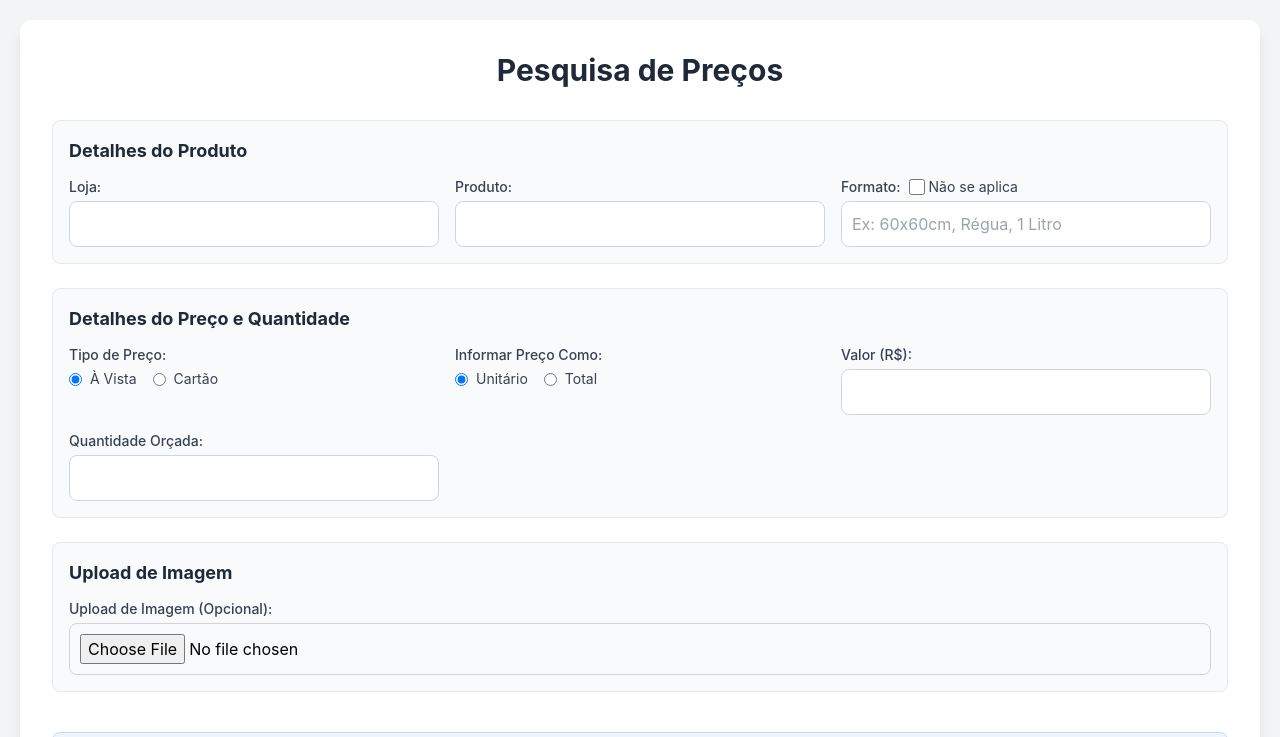
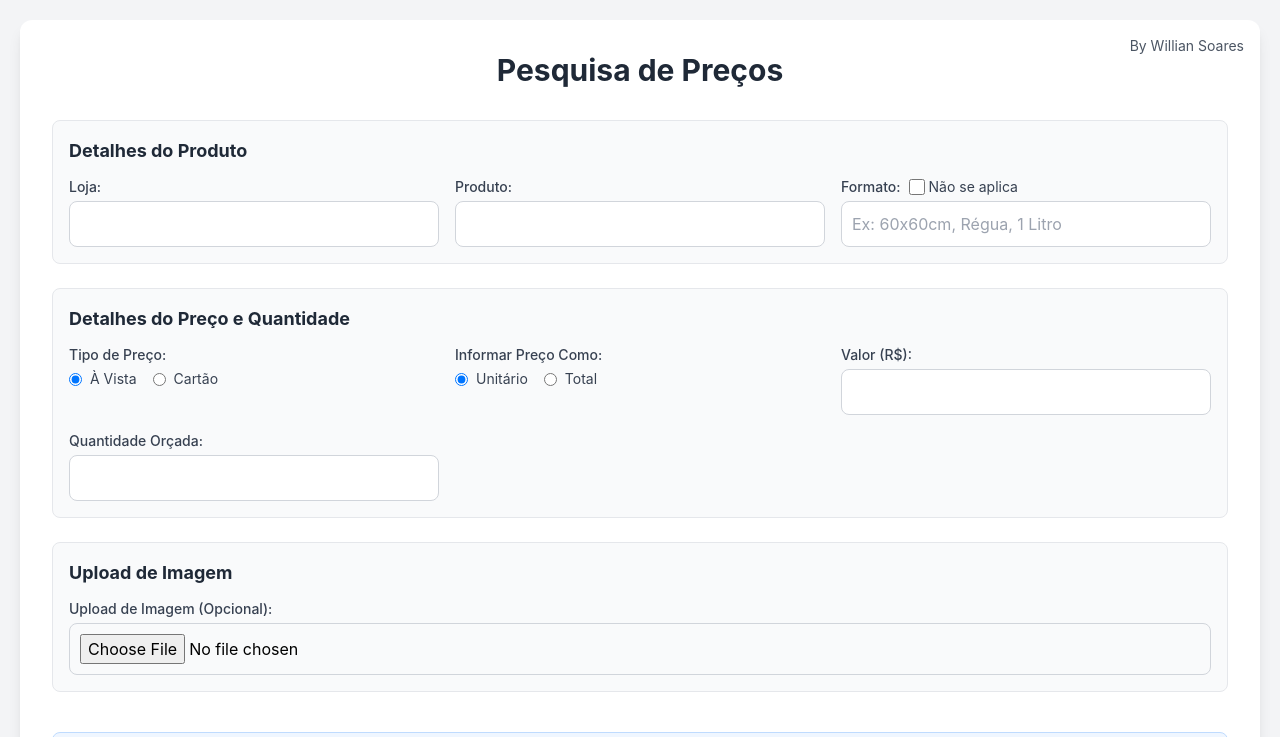
Before and after one commit to WillianSoares93/organizador_de_pesquisa_de_preco, a plain HTML site: page index.html in a window 1280 px wide. Shown: the top 737 px of the page. Drawn offline with nearby package versions, Linux system fonts and the light colour scheme.

Commit message:
Update index.html

```diff
--- a/index.html
+++ b/index.html
@@ -25,6 +25,7 @@
             box-shadow: 0 10px 15px rgba(0, 0, 0, 0.1);
             width: 100%;
             max-width: 1200px;
+            position: relative; /* Added for absolute positioning of signature */
         }
         input[type="text"],
         input[type="number"],
@@ -233,6 +234,7 @@
 </head>
 <body class="bg-gray-100 flex items-start justify-center min-h-screen p-5">
     <div class="container mx-auto p-8 bg-white rounded-xl shadow-lg">
+        <div class="absolute top-4 right-4 text-gray-600 text-sm">By Willian Soares</div>
         <h1 class="text-3xl font-bold text-center text-gray-800 mb-8">Pesquisa de Preços</h1>
 
         <form id="priceForm" class="grid grid-cols-1 md:grid-cols-2 lg:grid-cols-3 gap-6 mb-8">
```
